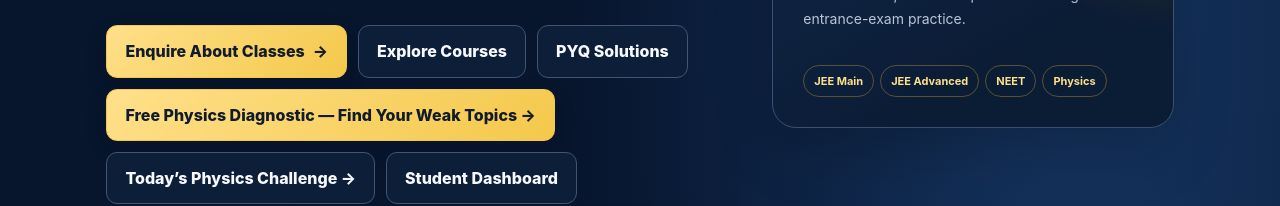
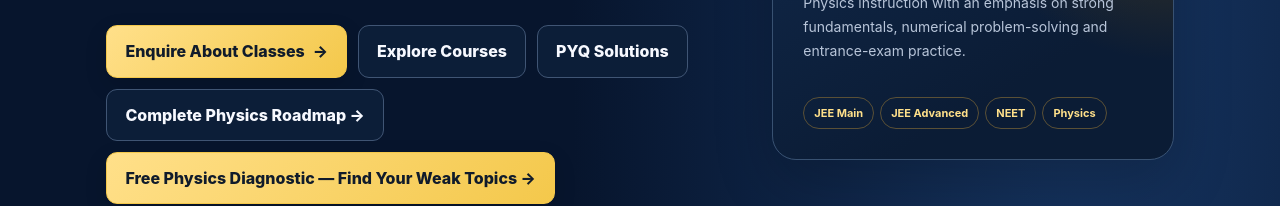
Before and after one commit to vashishthamadhusudan-stack/Rankers-Nest, a plain HTML site: page index.html in a window 1280 px wide. Shown: the part 611-817 px from the top of the page. Drawn offline with Linux system fonts and the light colour scheme.

Commit message:
Feature daily Physics Challenge and complete syllabus roadmap on homepage

```diff
--- a/index.html
+++ b/index.html
@@ -194,6 +194,7 @@ footer a:hover{color:var(--gold)}
   <a class="btn" href="#contact">Enquire About Classes <span aria-hidden="true">→</span></a>
   <a class="btn secondary" href="#courses">Explore Courses</a>
   <a class="btn secondary" href="pyq-solutions.html">PYQ Solutions</a>
+  <a class="btn secondary" href="complete-physics-roadmap.html">Complete Physics Roadmap →</a>
   <a class="btn diagnostic-cta" href="physics-diagnostic-lab.html" aria-label="Start the free Rankers Nest Physics Diagnostic for JEE or NEET">Free Physics Diagnostic — Find Your Weak Topics →</a>
   <a class="btn secondary" href="todays-physics-challenge.html" aria-label="Open today’s Rankers Nest Physics Challenge">Today’s Physics Challenge →</a>
   <a class="btn secondary" href="student-dashboard.html">Student Dashboard</a>
@@ -303,6 +304,7 @@ footer a:hover{color:var(--gold)}
       <a class="resource-card" href="todays-physics-challenge.html" data-search="daily physics challenge heat thermodynamics theory notes 30 minute lesson MCQ JEE NEET"><span class="resource-icon" aria-hidden="true">⚡</span><span><strong>Today’s Physics Challenge</strong><span>30-minute theory notes, one worked example and 5 original MCQs — Heat &amp; Thermodynamics</span></span></a>
       <a class="resource-card" href="daily-practice.html" data-search="daily practice mcq mechanics quiz score explanations physics"><span class="resource-icon" aria-hidden="true"><svg viewBox="0 0 24 24" fill="none"><path d="m4 16.5-.8 4.3 4.3-.8L19 8.5 15.5 5z"/><path d="m13.8 6.7 3.5 3.5"/></svg></span><span><strong>Daily Physics Practice</strong><span>Original concept-check MCQs with explanations</span></span></a>
       <a class="resource-card" href="student-dashboard.html" data-search="student dashboard progress practice history score accuracy revision"><span class="resource-icon" aria-hidden="true"><svg viewBox="0 0 24 24" fill="none"><rect x="4" y="4" width="16" height="16" rx="2"/><path d="M8 4v16M16 4v16M4 8h16M4 16h16"/></svg></span><span><strong>Student Dashboard</strong><span>Review practice sessions saved on this device</span></span></a>
+      <a class="resource-card" href="complete-physics-roadmap.html" data-search="complete Physics syllabus roadmap every chapter subtopic JEE Main JEE Advanced NEET coverage checklist"><span class="resource-icon" aria-hidden="true">📚</span><span><strong>Complete Physics Roadmap</strong><span>Full syllabus checklist — chapter-by-chapter and subtopic-by-subtopic coverage</span></span></a>
       <a class="resource-card" href="weekly-challenge.html" data-search="weekly challenge weekly test practice planner revision physics"><span class="resource-icon" aria-hidden="true"><svg viewBox="0 0 24 24" fill="none"><circle cx="12" cy="12" r="9"/><path d="M12 7v5l3 2"/></svg></span><span><strong>Weekly Physics Challenge</strong><span>Plan a topic test and review your weak areas</span></span></a>
       <a class="resource-card" href="quality-check.html" data-search="website quality check link audit maintenance"><span class="resource-icon" aria-hidden="true">✓</span><span><strong>Website Quality Check</strong><span>Run a quick check of core page routes</span></span></a>
       <a class="resource-card" href="national-talent-hunt.html" data-search="rn-aiptse 2026 national talent hunt exam register scholarship"><span class="resource-icon" aria-hidden="true"><svg viewBox="0 0 24 24" fill="none"><path d="m12 3 2.8 5.7 6.2.9-4.5 4.4 1.1 6.2-5.6-3-5.6 3 1.1-6.2L3 9.6l6.2-.9z"/></svg></span><span><strong>RN-AIPTSE 2026</strong><span>Open the national talent hunt exam page</span></span></a>
```
